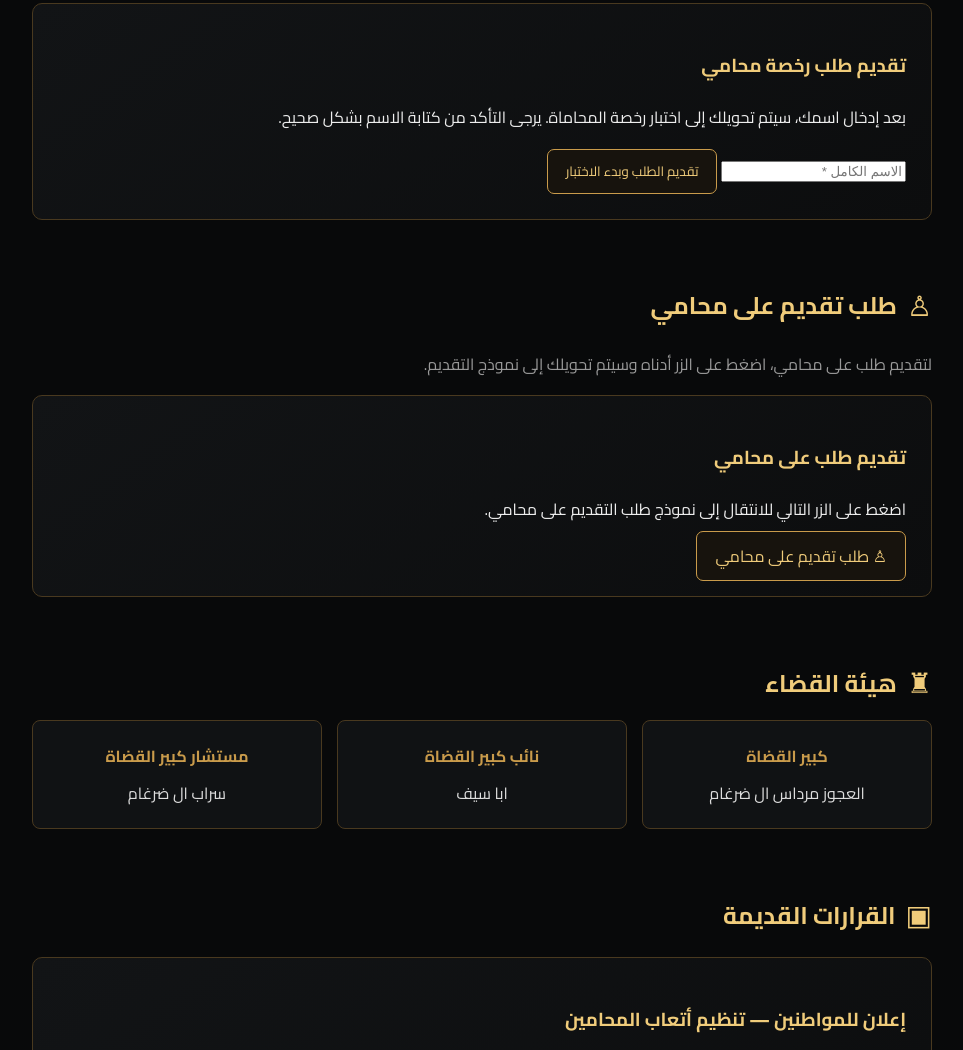
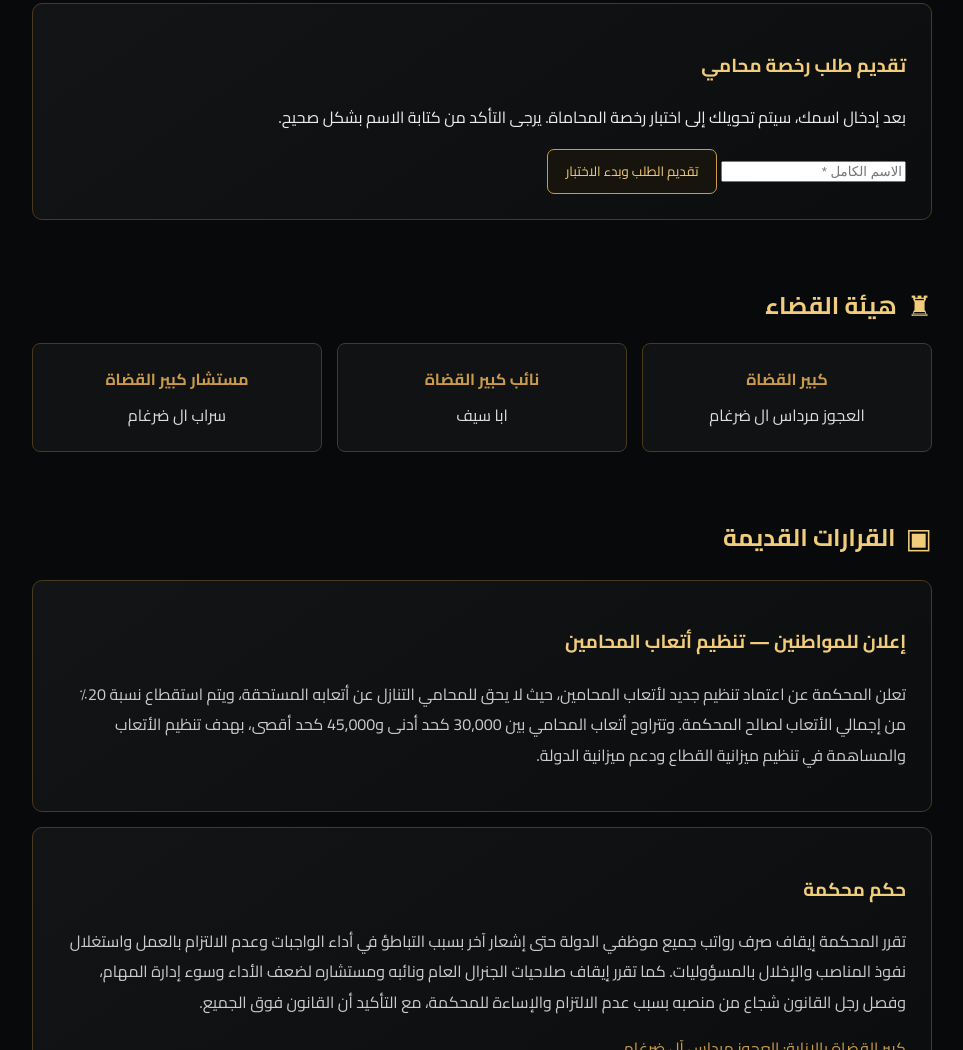
Before and after one commit to olddevvil/-v4, a plain HTML site: page index.html in a window 1280 px wide. Shown: the part 2896-3946 px from the top of the page, without its empty margins (18-981 px from the left). Drawn offline with Linux system fonts and the light colour scheme.

Commit message:
2
Removed the lawyer application section from the HTML.

```diff
--- a/index.html
+++ b/index.html
@@ -268,36 +268,6 @@
 
     </section>
 
-    <!-- ================================================= -->
-    <!-- طلب تقديم على محامي -->
-    <!-- ================================================= -->
-
-    <section id="lawyer-application" class="section">
-
-      <div class="section-title">
-        <span>♙</span>
-        <h2>طلب تقديم على محامي</h2>
-      </div>
-
-      <p class="hint">
-        لتقديم طلب على محامي، اضغط على الزر أدناه وسيتم تحويلك إلى نموذج التقديم.
-      </p>
-
-      <div class="panel">
-
-        <h3>تقديم طلب على محامي</h3>
-
-        <p>
-          اضغط على الزر التالي للانتقال إلى نموذج طلب التقديم على محامي.
-        </p>
-
-        <a
-          class="gold-btn"
-          href="https://docs.google.com/forms/d/1FZp4zTAM-loOd8jtHUETc52dXvSUCC-CB_PebL6p6BU/edit"
-          target="_blank"
-          rel="noopener noreferrer"
-        >
-          ♙ طلب تقديم على محامي
         </a>
 
       </div>
```
